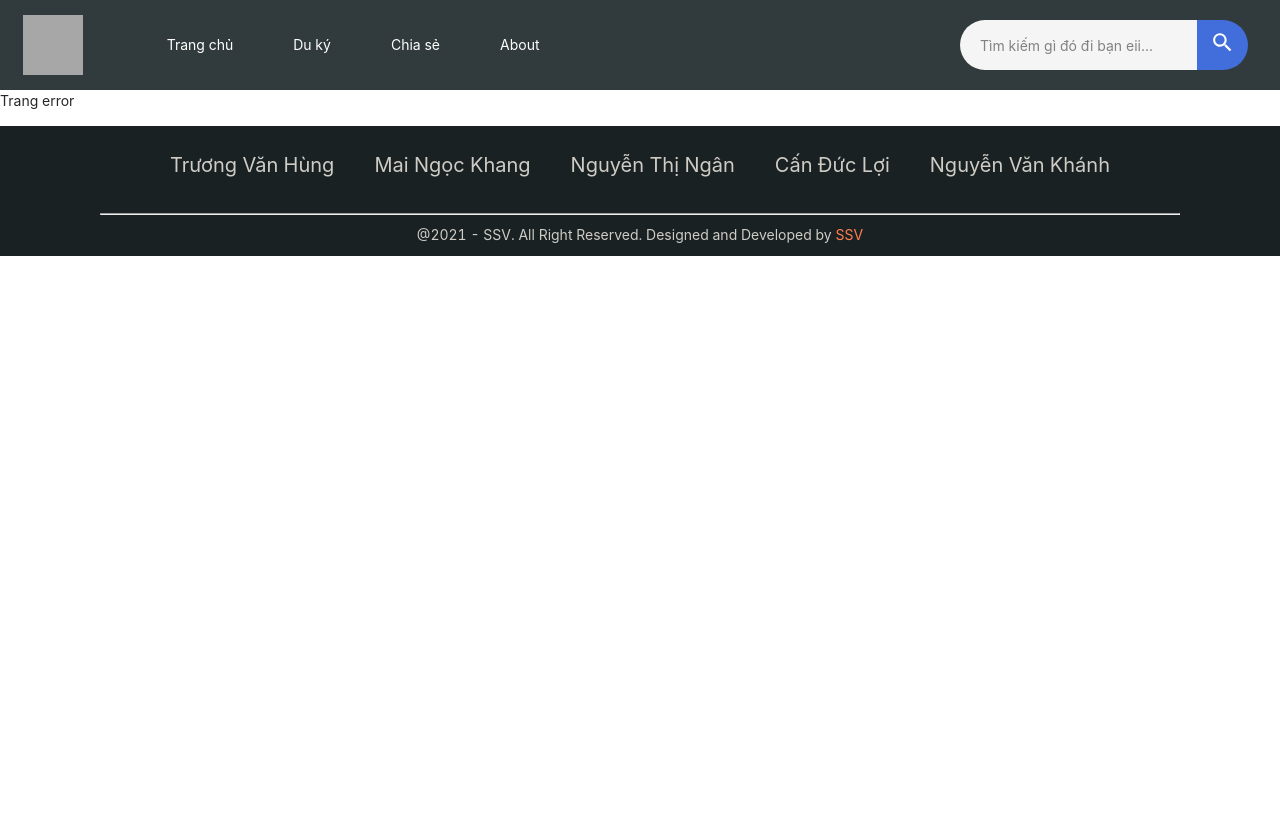
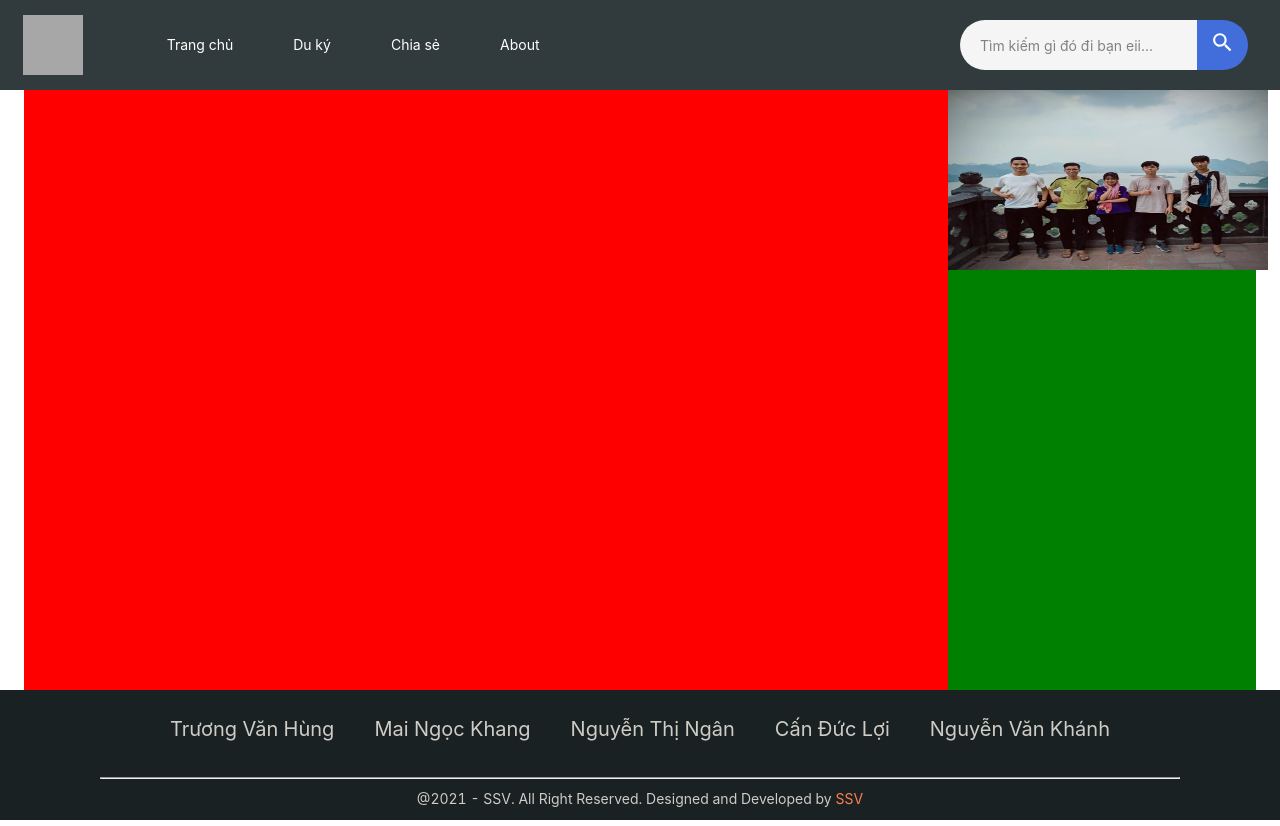
Before and after one commit to TVHung/blog-ssv, a React (Create React App) app: page /detail/1 in a window 1280 px wide. Before the commit the page ends 800 px from the top, so only its background shows below. Built offline with nearby package versions, Linux system fonts and the light colour scheme; grey boxes are pictures that could not be loaded.

Commit message:
push dev branch

```diff
--- a/src/App.js
+++ b/src/App.js
@@ -11,6 +11,7 @@ import { Fragment } from "react";
 import Review from "./components/blog/pages/Review";
 import Navbar from "./components/blog/components/Navbar";
 import Footer from "./components/blog/components/Footer";
+import PostDetail from "./components/blog/pages/PostDetail";
 
 toast.configure();
 
@@ -25,6 +26,7 @@ function App() {
                     <Route exact path="/register" component={Signup} />
                     <Route exact path="/review" component={Review} />
                     <Route exact path="/about" component={About} />
+                    <Route path="/detail/:id" component={PostDetail} />
                     <Route path="/:someString" component={Error} />
                 </Switch>
                 <Footer />
--- /dev/null
+++ b/src/components/blog/components/IntroTeam/index.js
@@ -0,0 +1,17 @@
+import { Grid } from "@material-ui/core";
+import React, { useEffect } from "react";
+import useStyles from "./styles";
+import teamssv from "../../assets/images/team.jpg";
+
+export default function Error() {
+    const classes = useStyles();
+
+    return (
+        <Grid container className={classes.container}>
+            <Grid item>
+                <img src={teamssv} alt="teamssv" className={classes.imgTeam} />
+            </Grid>
+            <Grid item></Grid>
+        </Grid>
+    );
+}
--- /dev/null
+++ b/src/components/blog/components/IntroTeam/styles.js
@@ -0,0 +1,12 @@
+import { makeStyles } from "@material-ui/core/styles";
+
+export default makeStyles((theme) => ({
+    container: {
+        width: "100%",
+    },
+
+    imgTeam: {
+        width: 320,
+        height: 180,
+    },
+}));
--- a/src/components/blog/components/ListTheme/ItemTheme/styles.js
+++ b/src/components/blog/components/ListTheme/ItemTheme/styles.js
@@ -10,7 +10,7 @@ export default makeStyles((theme) => ({
         display: "flex",
         alignItems: "center",
         justifyContent: "center",
-        transition: "all .2s ease-out",
+        transition: "all .4s ease-out",
         maxWidth: "100%",
         zIndex: 1,
         "&:hover": {
--- a/src/components/blog/components/ListView/Item/index.js
+++ b/src/components/blog/components/ListView/Item/index.js
@@ -19,7 +19,7 @@ export default function Item({ list }) {
 
     const onPostDetail = () => {};
 
-    const linkId = "/play-game/" + list.id;
+    const linkId = "/detail/" + list.id;
 
     return (
         <Link to={linkId} style={{ textDecoration: "none" }}>
--- a/src/components/blog/pages/Home/index.js
+++ b/src/components/blog/pages/Home/index.js
@@ -94,16 +94,19 @@ export default function Home() {
 
     const dataSlides = [
         {
+            id: 1,
             tite: "We are team ssv",
             bio: "Blog chia sẻ về những thông tin của nhóm và những kiến thức bổ ích khác",
             image: "https://monkeymedia.com.vn/storage/2020/06/757b505cfd34c64c85ca5b5690ee5293/c/16a17bdd79859ddbc494.jpg-large.jpg",
         },
         {
+            id: 2,
             tite: "We are team ssv",
             bio: "Blog chia sẻ về những thông tin của nhóm và những kiến thức bổ ích khác",
             image: "https://cn24h.net/uploads/img_nd/dinh-dang-anh-tiff-la-gi-1.jpg",
         },
         {
+            id: 3,
             tite: "We are team ssv",
             bio: "Blog chia sẻ về những thông tin của nhóm và những kiến thức bổ ích khác",
             image: "http://cdn2.tieudungplus.vn/upload/TgBSumXIHarRW68IEfydSA/files/bst-hinh-anh-phong-canh-thien-nhien-tuyet-dep-lang-man-tho-mong-hung-vi-nhat-the-gioi-1.jpeg",
--- /dev/null
+++ b/src/components/blog/pages/PostDetail/index.js
@@ -0,0 +1,25 @@
+import React, { useEffect } from "react";
+import useStyles from "./styles";
+import Container from "@material-ui/core/Container";
+import { Grid } from "@material-ui/core";
+import IntroTeam from "../../components/IntroTeam";
+
+export default function PostDetail() {
+    const classes = useStyles();
+    const title = "Trang detail";
+
+    useEffect(() => {
+        document.title = title;
+    }, []);
+
+    return (
+        <Container className={classes.container}>
+            <Grid container>
+                <Grid item xs={12} md={9} className={classes.content}></Grid>
+                <Grid item xs={12} md={3} className={classes.intro_suggest}>
+                    <IntroTeam />
+                </Grid>
+            </Grid>
+        </Container>
+    );
+}
--- /dev/null
+++ b/src/components/blog/pages/PostDetail/styles.js
@@ -0,0 +1,19 @@
+import { makeStyles } from "@material-ui/core/styles";
+
+export default makeStyles((theme) => ({
+    container: {
+        minHeight: 600,
+    },
+
+    content: {
+        backgroundColor: "red",
+        width: "100%",
+        height: 600,
+    },
+
+    intro_suggest: {
+        backgroundColor: "green",
+        width: "100%",
+        height: 600,
+    },
+}));
```
